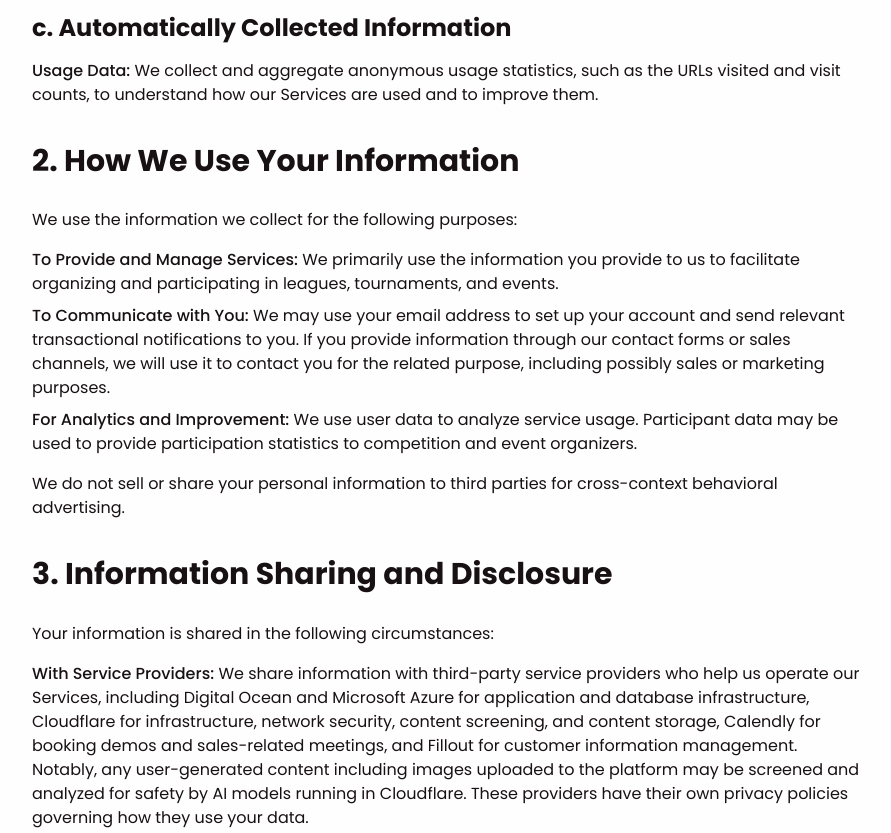
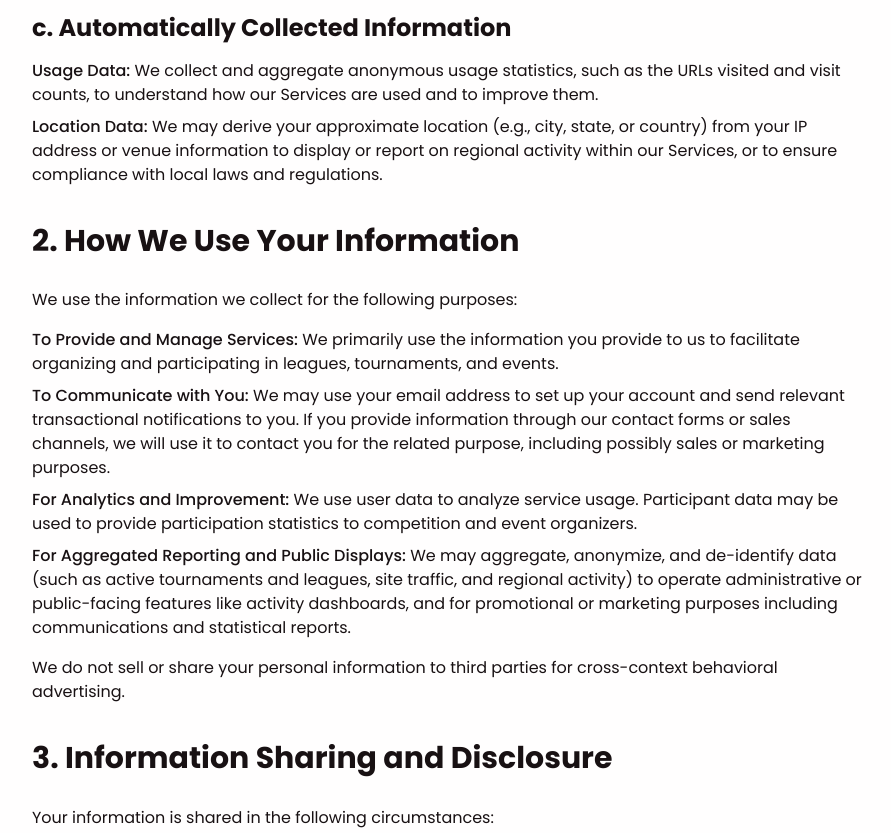
Before and after one commit to tourneybit/tourneybit-site-v3, a website: page public/privacy.html in a window 1280 px wide. Shown: the part 1255-2088 px from the top of the page, without its empty margins (192-1083 px from the left). Drawn offline with Linux system fonts and the light colour scheme.

Commit message:
Update privacy policy and terms of service

```diff
--- a/public/privacy.html
+++ b/public/privacy.html
@@ -57,7 +57,7 @@
 
         <p>
             <strong class="font-medium">Last Updated:</strong>
-            <time datetime="2026-10-02">October 5, 2026</time>
+            <time datetime="2026-10-02">October 12, 2026</time>
         </p>
 
         <p>
@@ -128,6 +128,12 @@
             <li><strong class="font-medium">Usage Data:</strong> We collect and aggregate anonymous usage statistics,
                 such as the URLs visited and visit counts, to understand how our Services are used and to improve them.
             </li>
+            <li>
+                <strong class="font-medium">Location Data:</strong> We may derive your approximate location
+                (e.g., city, state, or country) from your IP address or venue information to display or
+                report on regional activity within our Services, or to ensure compliance with local laws and
+                regulations.
+            </li>
         </ul>
 
         <h2 class="text-2xl sm:text-3xl font-bold leading-tight pb-3 pt-5">
@@ -148,6 +154,11 @@
             <li><strong class="font-medium">For Analytics and Improvement:</strong> We use user data to analyze service
                 usage. Participant data may be used to provide participation statistics to competition and event
                 organizers.
+            </li>
+            <li><strong class="font-medium">For Aggregated Reporting and Public Displays:</strong> We may aggregate,
+                anonymize, and de-identify data (such as active tournaments and leagues, site traffic,
+                and regional activity) to operate administrative or public-facing features like activity dashboards,
+                and for promotional or marketing purposes including communications and statistical reports.
             </li>
         </ul>
         <p>
```
Also changed, not shown: public/terms.html (+7 -1 lines).
